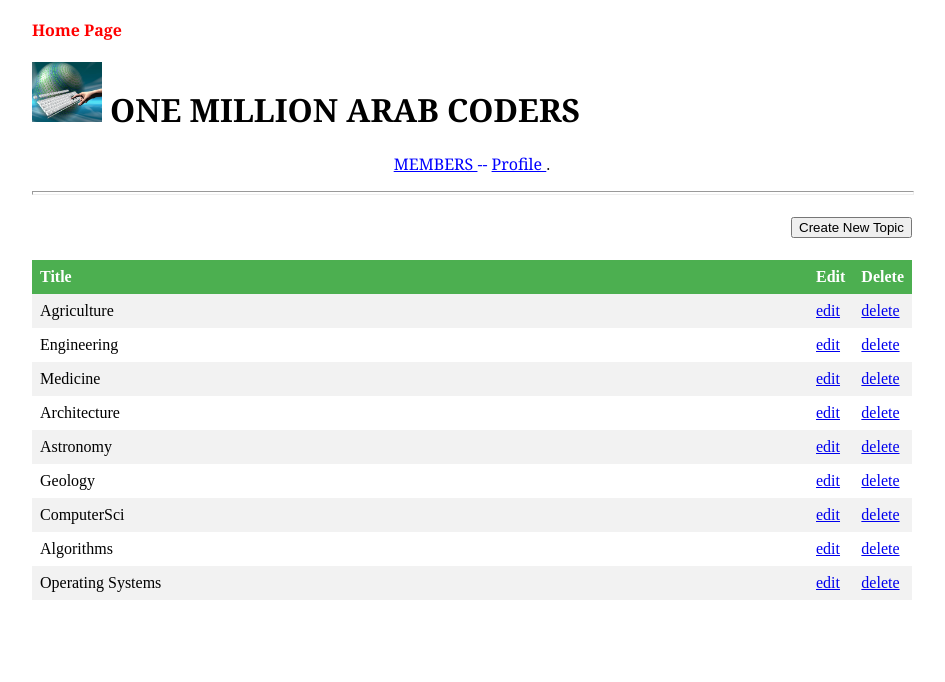
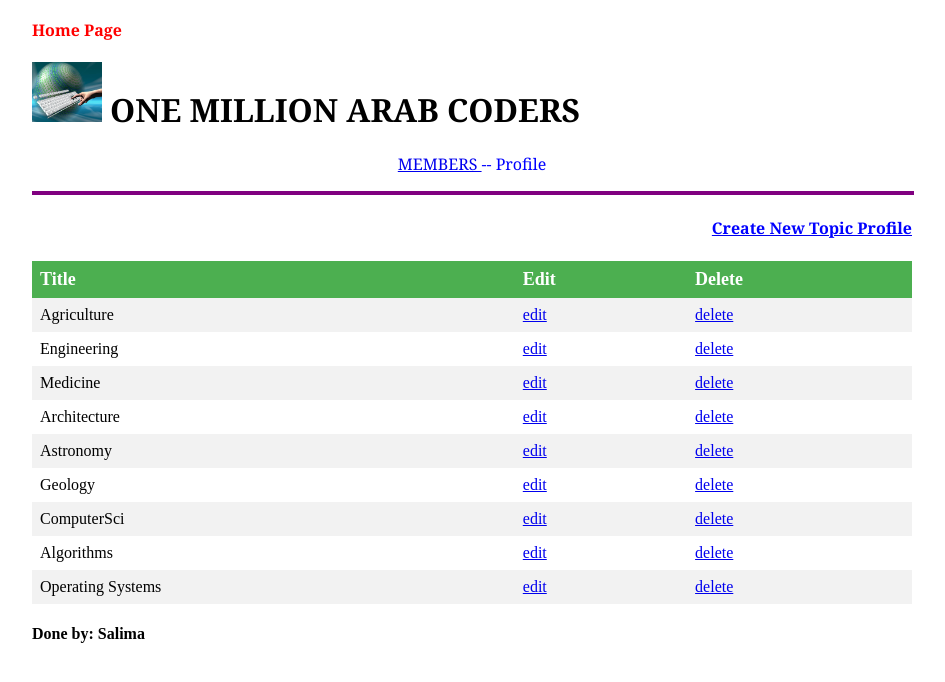
Before and after one commit to salimab/forums-flask, a Flask app: page / in a window 1280 px wide. Shown: the top 682 px of the page, without its empty margins (168-1113 px from the left). Run offline with Flask 2, Linux system fonts and the light colour scheme.

Commit message:
Merge branch 'release/اصدار1.0.0'

```diff
--- a/app/templates/index.html
+++ b/app/templates/index.html
@@ -7,28 +7,20 @@
 <body style="width: 880px; margin: auto;">
 
     <h3 aligne = "left"><font size="3" face="georgia" color="red" > Home Page </font> </h3>
-
-
-    <h1  aligne = "center" ><img src="/static/image2.jpg" width="70" height="60" > <font  face="georgia" >ONE MILLION ARAB CODERS  </font></h1>
-
-    <p  align = "center"><font size="3" face="georgia" color="blue"><u>MEMBERS </u> -- <u> Profile </u></u></font></u>.</p>
-    <HR align=center size=4 width="100%" >
-    <h5  align = "right" ><a href="/topic/add"> <input type="submit" value="Create New Topic"/>  </a> </font>
-    <form method="post"
-      action="{{ url_for('topic_add') }}" method="post">
-    </form>
-    </h5>
-
+    <h1 ><img src="/static/image2.jpg" width="70" height="60" > <font  face="georgia" >ONE MILLION ARAB CODERS </font></h1>
+    <p  align = "center"><font size="3" face="georgia" color="blue"><a href="#">MEMBERS </a> --  Profile </font></p>
+    <HR color="purple" size=4 width="100%" >
+    <h5  align = "right" ><a href="/topic/add" ><font size="3" face="georgia" color="blue"> Create New Topic  Profile </font> </a></h5>
 
      <style>
      table {
     border-collapse: collapse;
     width: 100%;
     }
+
     th, td {
     text-align: left;
     padding: 8px;
-    width: 100%;
     }
     tr:nth-child(even){background-color: #f2f2f2}
     th {
@@ -36,31 +28,24 @@ th {
     color: white;
    }
     </style>
+
     <table>
-
-
    <tr>
-       <th>Title</th>
-       <th>Edit</th>
-       <th>Delete</th>
-
+       <th><font size="4">Title</font></th>
+       <th><font size="4">Edit</font></th>
+       <th><font size="4">Delete</font></th>
    </tr>
-
    {% for post in posts %}
-
    <tr>
        <td>{{post.title}}</td>
-
        <td>
             <a href="#">edit</a>
         </td>
        <td>
             <a href="#">delete</a>
         </td>
-
    </tr>
         {% endfor %}
-
-
 </table>
+<h4 >Done by: Salima </h4>
 </body>
```
Also changed, not shown: app/templates/topic_add.html (+6 -3 lines). Lines whose indentation alone changed are shown as unchanged.
